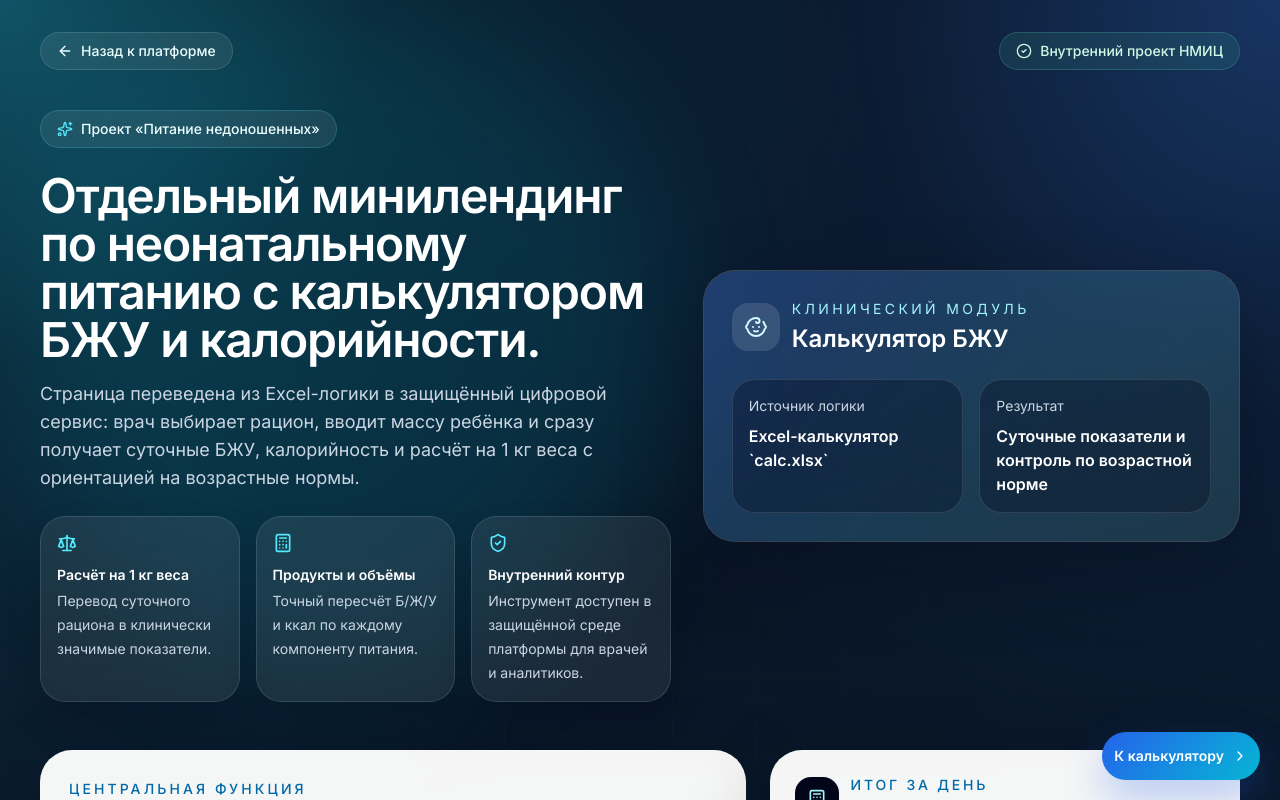
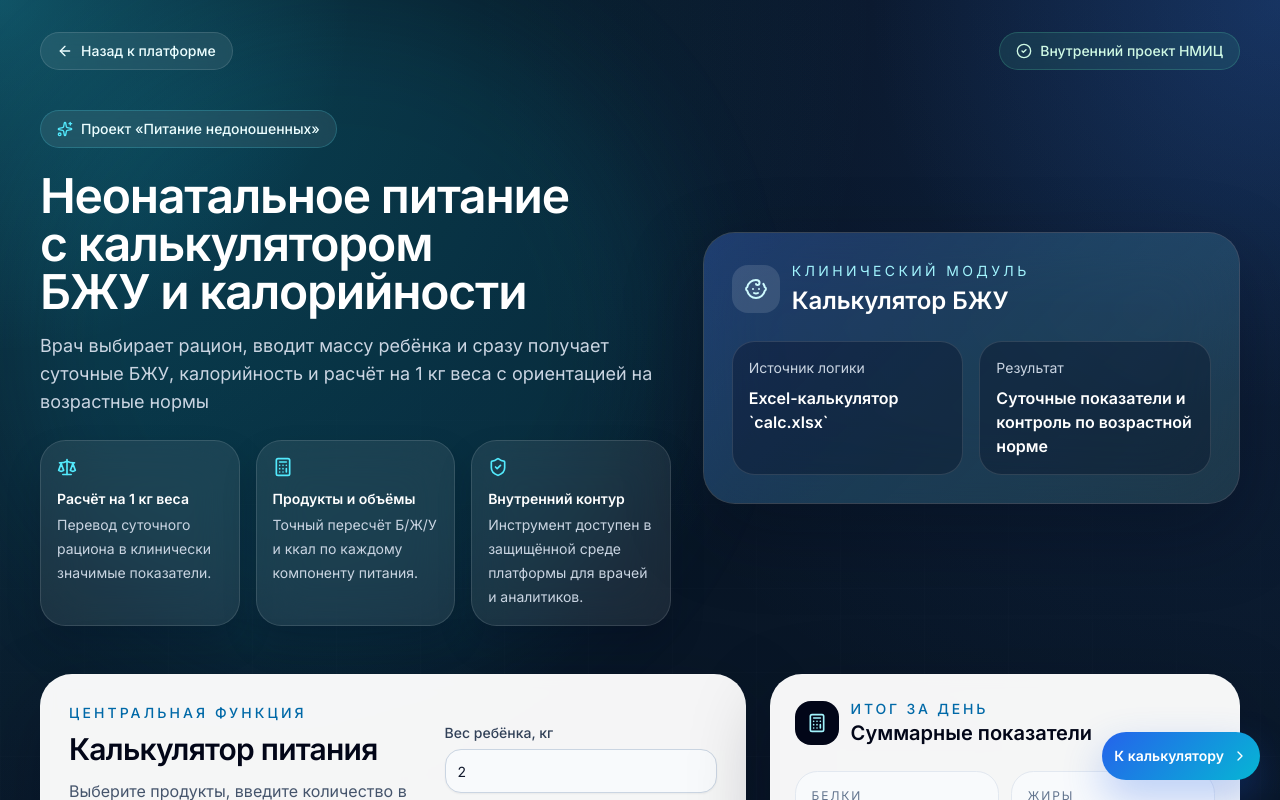
Before and after one commit to Hexttr/kid-doctor, a Next.js app: page /projects/neonatal-nutrition in a window 1280 px wide. Shown: the top 800 px of the page. Built offline with nearby package versions, Linux system fonts and the light colour scheme.

Commit message:
Refine the neonatal nutrition landing page hero copy.
Shorten the headline and intro text to keep the page focused on the clinician-facing value of the calculator.

Made-with: Cursor

```diff
--- a/components/neonatal-nutrition-calculator.tsx
+++ b/components/neonatal-nutrition-calculator.tsx
@@ -199,13 +199,11 @@ export function NeonatalNutritionCalculator() {
 
               <div className="space-y-4">
                 <h1 className="max-w-4xl text-balance text-4xl font-semibold tracking-tight text-white md:text-5xl">
-                  Отдельный минилендинг по неонатальному питанию с калькулятором БЖУ и
-                  калорийности.
+                  Неонатальное питание с калькулятором БЖУ и калорийности
                 </h1>
                 <p className="max-w-3xl text-base leading-7 text-slate-300 md:text-lg">
-                  Страница переведена из Excel-логики в защищённый цифровой сервис: врач выбирает
-                  рацион, вводит массу ребёнка и сразу получает суточные БЖУ, калорийность и расчёт
-                  на 1 кг веса с ориентацией на возрастные нормы.
+                  Врач выбирает рацион, вводит массу ребёнка и сразу получает суточные БЖУ,
+                  калорийность и расчёт на 1 кг веса с ориентацией на возрастные нормы
                 </p>
               </div>
 
```
